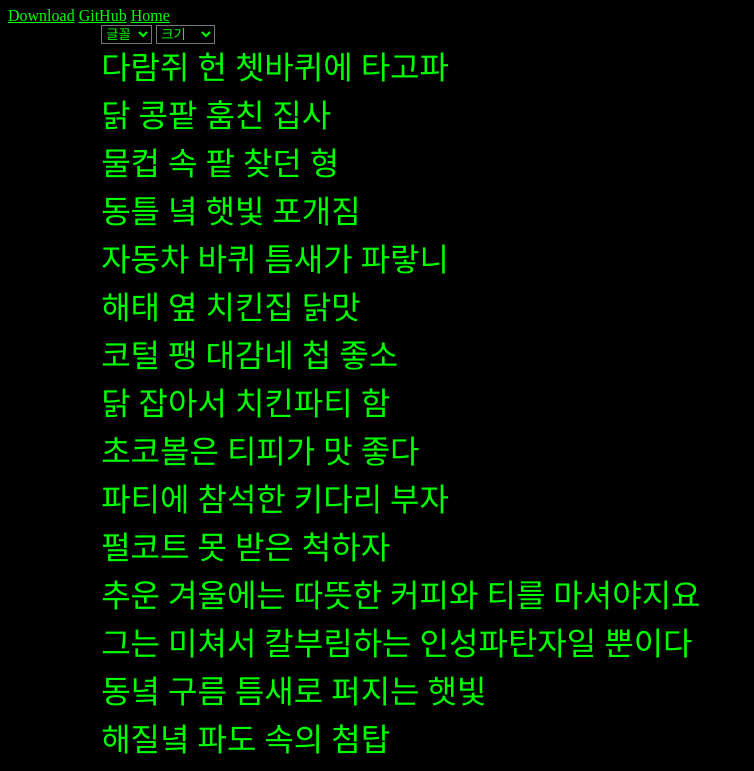
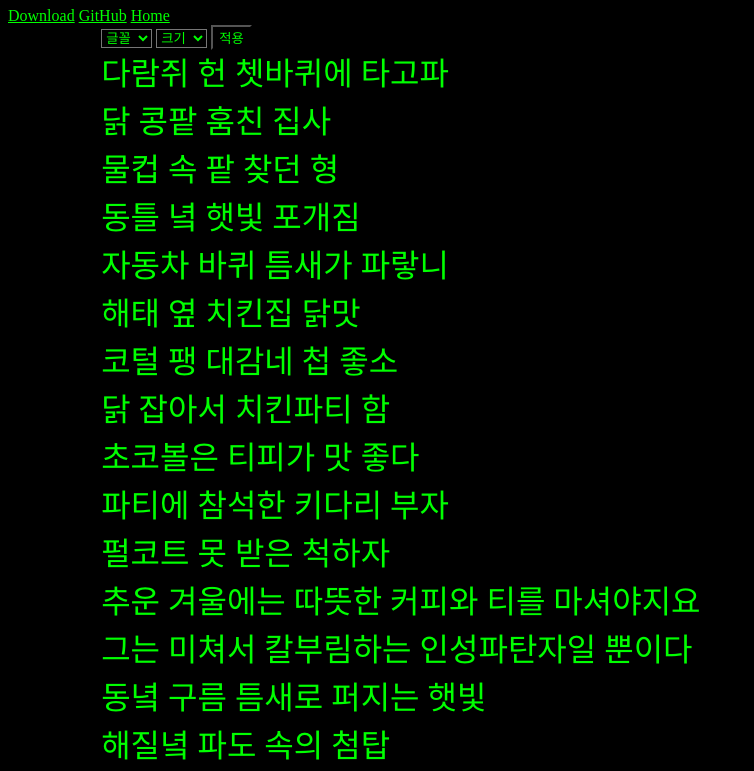
Before and after one commit to iolo/7x12-fonts, a plain HTML site: page index.html in a window 1280 px wide. Shown: the part 73-844 px from the top of the page, without its empty margins (0-754 px from the left). Drawn offline with Linux system fonts and the light colour scheme.

Commit message:
update preview html

```diff
--- a/index.html
+++ b/index.html
@@ -53,21 +53,22 @@
     <article>
       <section>
         <form method="get">
-          <select id="fontSelect">
+          <select id="fontSelect" name="font">
             <option value="">글꼴</option>
             <option>7x12</option>
             <option>5x12</option>
           </select>
-          <select id="sizeSelect">
+	  <select id="sizeSelect" name="size">
             <option value="">크기</option>
             <option>12px</option>
             <option>16px</option>
-            <option>246px</option>
+            <option>24px</option>
             <option>32px</option>
             <option>48px</option>
             <option>64px</option>
             <option>96px</option>
           </select>
+	  <button type="submit">적용</button>
         </form>
         <p id="previewText">
           다람쥐 헌 쳇바퀴에 타고파<br />
@@ -133,8 +134,8 @@
           previewText.style.fontSize = sizeSelect.value;
         }
 
-        fontSelect.addEventListener('change', updatePreview);
-        sizeSelect.addEventListener('change', updatePreview);
+	fontSelect.addEventListener('change', e=>e.target.form.submit());
+	sizeSelect.addEventListener('change', e=>e.target.form.submit());
 
         const params = new URLSearchParams(location.search);
         if (params.has('font')) {
```
Also changed, not shown: 1 other file.
